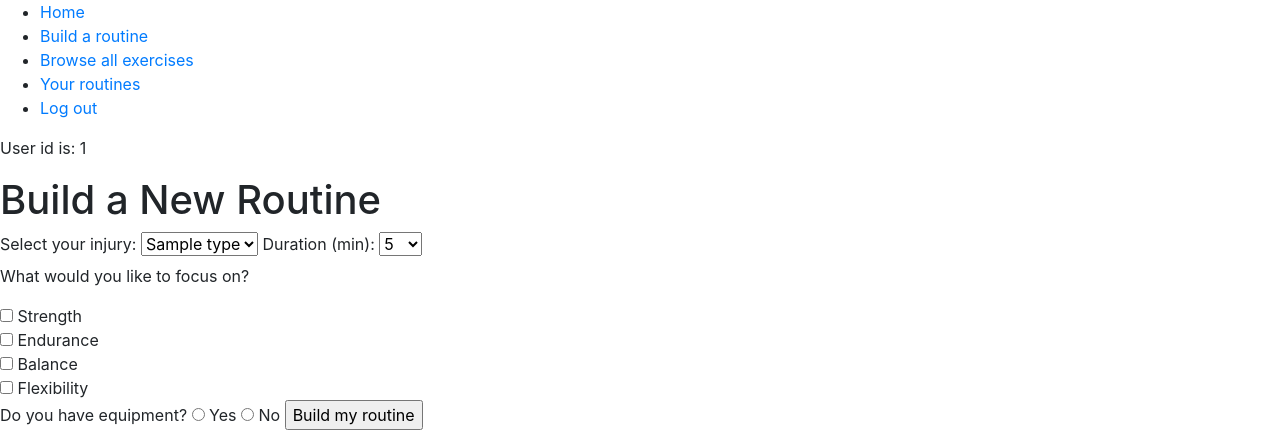
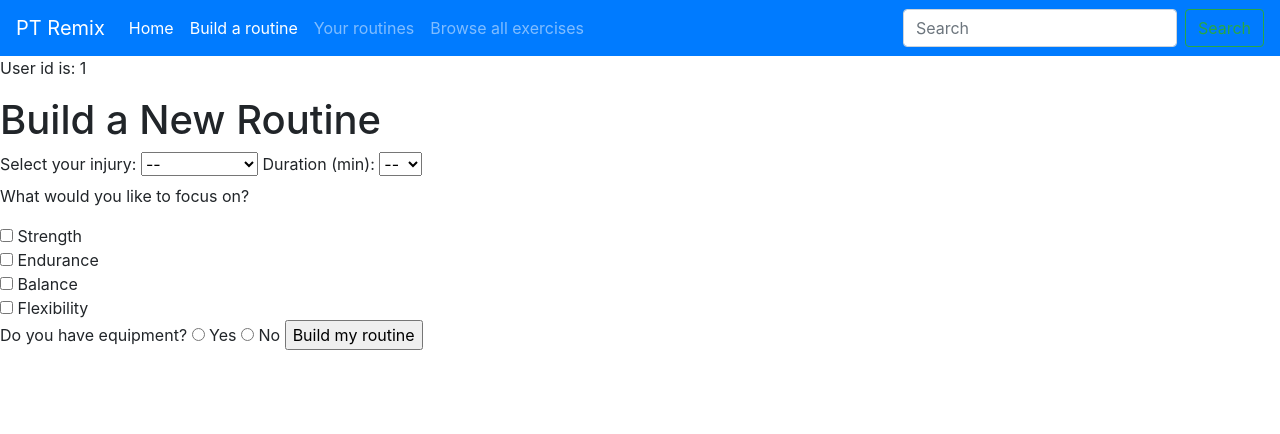
Before and after one commit to loranne/hb-capstone, a Flask app: page /build-routine in a window 1280 px wide. Shown: the top 434 px of the page. Run offline with Flask 2, Linux system fonts and the light colour scheme; the visitor is signed in with stand-in values (Sample User, id 1); tables that the repository leaves empty hold one stand-in row (values such as "Sample post").

Commit message:
styling updates

```diff
--- a/templates/base.html
+++ b/templates/base.html
@@ -12,16 +12,45 @@
     <script src="https://ajax.googleapis.com/ajax/libs/jquery/3.5.1/jquery.min.js"></script>
   </head>
   <body>
+
+
     <!-- this is where my menu details will go -->
     {% block menu %}
       {% if session["user"] %}
-        <ul>
+      <nav class="navbar navbar-expand-lg navbar-dark bg-primary">
+        <a class="navbar-brand">PT Remix</a>
+        <button class="navbar-toggler" type="button" data-toggle="collapse" data-target="#navbarSupportedContent" aria-controls="navbarSupportedContent" aria-expanded="false" aria-label="Toggle navigation">
+          <span class="navbar-toggler-icon"></span>
+        </button>
+
+        <div class="collapse navbar-collapse" id="navbarSupportedContent">
+          <ul class="navbar-nav mr-auto">
+            <li class="nav-item active">
+              <a class="nav-link" href="/">Home <span class="sr-only">(current)</span></a>
+            </li>
+            <li class="nav-item active">
+              <a class="nav-link" href="/build-routine">Build a routine</a>
+            </li>
+            <li class="nav-item">
+              <a class="nav-link" href="/your-routines">Your routines</a>
+            </li>
+            <li class="nav-item">
+              <a class="nav-link" href="/all-exercises">Browse all exercises</a>
+            </li>
+          </ul>
+          <form class="form-inline my-2 my-lg-0">
+            <input class="form-control mr-sm-2" type="search" placeholder="Search" aria-label="Search">
+            <button class="btn btn-outline-success my-2 my-sm-0" type="submit">Search</button>
+          </form>
+        </div>
+      </nav>
+        <!-- <ul>
           <li><a href="/">Home</a></li>
           <li><a href="/build-routine">Build a routine</a></li>
           <li><a href="/all-exercises">Browse all exercises</a></li>
           <li><a href="/your-routines">Your routines</a></li>
           <li><a href="/goodbye" name="logout">Log out</a></li>
-        </ul>
+        </ul> -->
       {% endif %}
     {% endblock %}
 
--- a/templates/build_routine.html
+++ b/templates/build_routine.html
@@ -10,6 +10,7 @@
     <form name="build-routine", method="POST">
         <label>Select your injury: </label>
         <select name="injury">
+            <option value="">--</option>
             {% for injury in injuries %}
             <option value="{{ injury.name}}">{{ injury.name }}</option>
             {% endfor %}
@@ -17,7 +18,8 @@
 
     <!-- Form for user to choose how long a routine -->
         <label>Duration (min): </label>
-        <select name="duration">
+        <select name="duration" required=True>
+            <option value="">--</option>
             <option value="5">5</option>
             <option value="10">10</option>
             <option value="15">15</option>
--- a/templates/homepage.html
+++ b/templates/homepage.html
@@ -21,7 +21,7 @@
             Email <input type="text" name="email" required=True>
         </p>
         <p>
-            Password <input type="text" name="password" required=True>
+            Password <input type="password" name="password" required=True>
         </p>
         <input type="submit" name="login" value="Log In">
         <input type="submit" name="register" value="Register">
```
